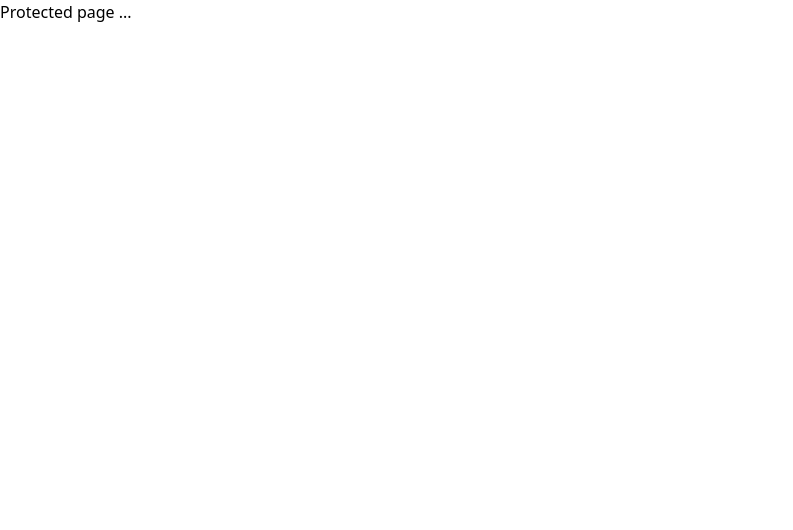
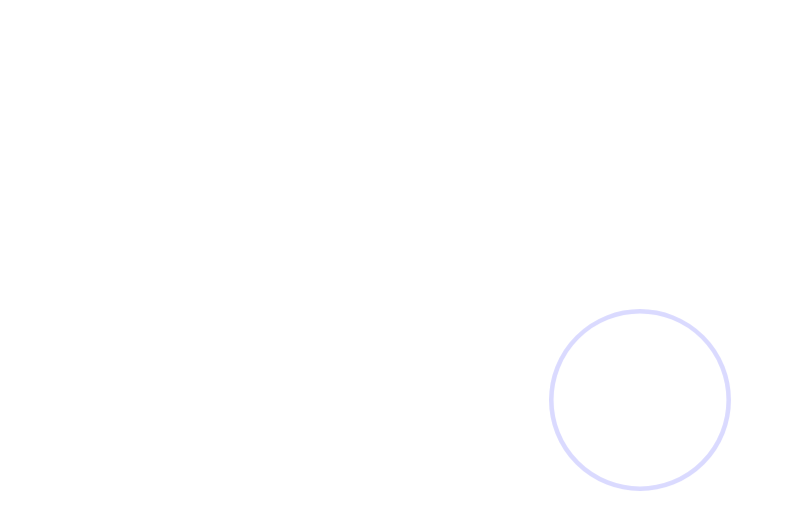
Before and after one commit to SourceCheckOrg/wms-ssi-ui, a Next.js app: page /publication/1 in a window 1280 px wide. Before the commit this address had no page. Shown: the top 530 px of the page, without its empty margins (0-793 px from the left). Built offline with nearby package versions, Linux system fonts and the light colour scheme.

Commit message:
Fix small issue related to ids of new publications and new  royalty structures. Fix memory leak caused by incorred call of useEffect() in ProtectedRoute. Added missing semicolons.

```diff
--- a/components/ProtectRoute.js
+++ b/components/ProtectRoute.js
@@ -1,5 +1,6 @@
 import { useEffect } from 'react';
 import { useRouter } from 'next/router';
+import PuffLoader from 'react-spinners/PuffLoader';
 import { useAuth } from '../context/auth';
 
 const ALLOWED_PAGES = ['Home', 'WebMonetization', 'About', 'SignIn', 'SignUp']
@@ -8,6 +9,14 @@ export const ProtectRoute = ({ children }) => {
   const router = useRouter()
   const { isAuthenticated, loading, setRedirectTo } = useAuth();
   const isProtected = ALLOWED_PAGES.indexOf(children.type.name) == -1;
+
+  /*
+  console.log('page: ', children.type.name);
+  console.log('isProtected: ', isProtected);
+  console.log('loading: ', loading);
+  console.log('isAuthenticated: ', isAuthenticated);
+  console.log('isReady: ', isReady);
+  */
 
   useEffect(() => {
     if (isProtected && !isAuthenticated) {
@@ -18,19 +27,13 @@ export const ProtectRoute = ({ children }) => {
         router.push('/sign-in');
       }
     }
-  }), [];
-
-  /*
-  console.log('page: ', children.type.name);
-  console.log('isProtected: ', isProtected);
-  console.log('loading: ', loading);
-  console.log('isAuthenticated: ', isAuthenticated);
-  console.log('isReady: ', isReady);
-  */
+  },[]);
 
   if (isProtected && !isAuthenticated) {
     return (
-      <span>Protected page ... </span>
+      <div class="flex h-screen justify-center items-center">
+        <PuffLoader color="blue" loading={true} size={200} />
+      </div>
     );
   }
 
--- a/pages/publication/[id].js
+++ b/pages/publication/[id].js
@@ -50,33 +50,34 @@ export default function Publication() {
 
   // Handle form submission
   async function onSubmit (e) {
-    e.preventDefault()
+    e.preventDefault();
     setSaving(true);
 
     const isNew = !id;
     const method = isNew ? 'POST' : 'PUT';
     const url = isNew ? PUBLICATION_PATH : `${PUBLICATION_PATH}/${id}`;
-    const data = { id, title, slug, royalty_structure }
+    const data = { id, title, slug, royalty_structure };
 
     // Request data and headers
-    const formData = new FormData()
+    const formData = new FormData();
     formData.append('data', JSON.stringify(data));
-    formData.append('files.pdf_raw', pdfRaw)
+    formData.append('files.pdf_raw', pdfRaw);
     const headers = { 'Content-Type': 'multipart/form-data' };
 
     try {
       const response = await api.request({ method, url, data: formData, headers });
       const savedPublication = response.data;
       setSaving(false);
-      setSaveSuccess(true)
+      setSaveSuccess(true);
       if (isNew) {
-        setId(savedPublication.id);
-        router.push(`/publication/${newId}`, undefined, { shallow: true })
+        const newId = savedPublication.id;
+        setId(newId);
+        router.push(`/publication/${newId}`, undefined, { shallow: true });
       }
-      setTimeout(() => setSaveSuccess(false), 2000)
+      setTimeout(() => setSaveSuccess(false), 2000);
     } catch (err) {
       setSaveError(true);
-      setTimeout(() => setSaveError(false), 2000)
+      setTimeout(() => setSaveError(false), 2000);
     }
   }
 
--- a/pages/royalty-structure/[id].js
+++ b/pages/royalty-structure/[id].js
@@ -33,8 +33,8 @@ export default function RoyaltyStructure() {
   // UI state
   const [selected, setSelected] = useState(1);
   const [saving, setSaving] = useState(false);
-  const [saveSuccess, setSaveSuccess] = useState(false)
-  const [saveError, setSaveError] = useState(false)
+  const [saveSuccess, setSaveSuccess] = useState(false);
+  const [saveError, setSaveError] = useState(false);
   const blankAlias = useRef(null);
 
   // Update Royalty Structure state on data fetch
@@ -50,7 +50,7 @@ export default function RoyaltyStructure() {
   // Focus on 'alias' field when adding a new payee
   useEffect(() => {
     if (blankAlias && blankAlias.current) blankAlias.current.focus();
-  }, [payees])
+  }, [payees]);
 
   // Change property of payee
   function onChangePayeeProp(idx, prop, value) {
@@ -67,7 +67,7 @@ export default function RoyaltyStructure() {
 
   // Add payee
   function addPayee() {
-    const blankPayee = { alias: '', identifier: '', amount: '', denomination: '%' }
+    const blankPayee = { alias: '', identifier: '', amount: '', denomination: '%' };
     const updatedPayees = [ ...payees, blankPayee];
     setPayees(updatedPayees);
     setSelected(updatedPayees.length - 1);
@@ -82,7 +82,7 @@ export default function RoyaltyStructure() {
 
   // Handle form submission
   async function onSubmit (e) {
-    e.preventDefault()
+    e.preventDefault();
     setSaving(true);
 
     const isNew = !id;
@@ -97,13 +97,14 @@ export default function RoyaltyStructure() {
       setSaving(false);
       setSaveSuccess(true);
       if (isNew) {
-        setId(savedRoyaltyStructure.id);
-        router.push(`/royalty-structure/${newId}`, undefined, { shallow: true })
+        const newId = savedRoyaltyStructure.id;
+        setId(newId);
+        router.push(`/royalty-structure/${newId}`, undefined, { shallow: true });
       }
-      setTimeout(() => setSaveSuccess(false), 2000)
+      setTimeout(() => setSaveSuccess(false), 2000);
     } catch (err) {
       setSaveError(true);
-      setTimeout(() => setSaveError(false), 2000)
+      setTimeout(() => setSaveError(false), 2000);
     }
   }
 
```
